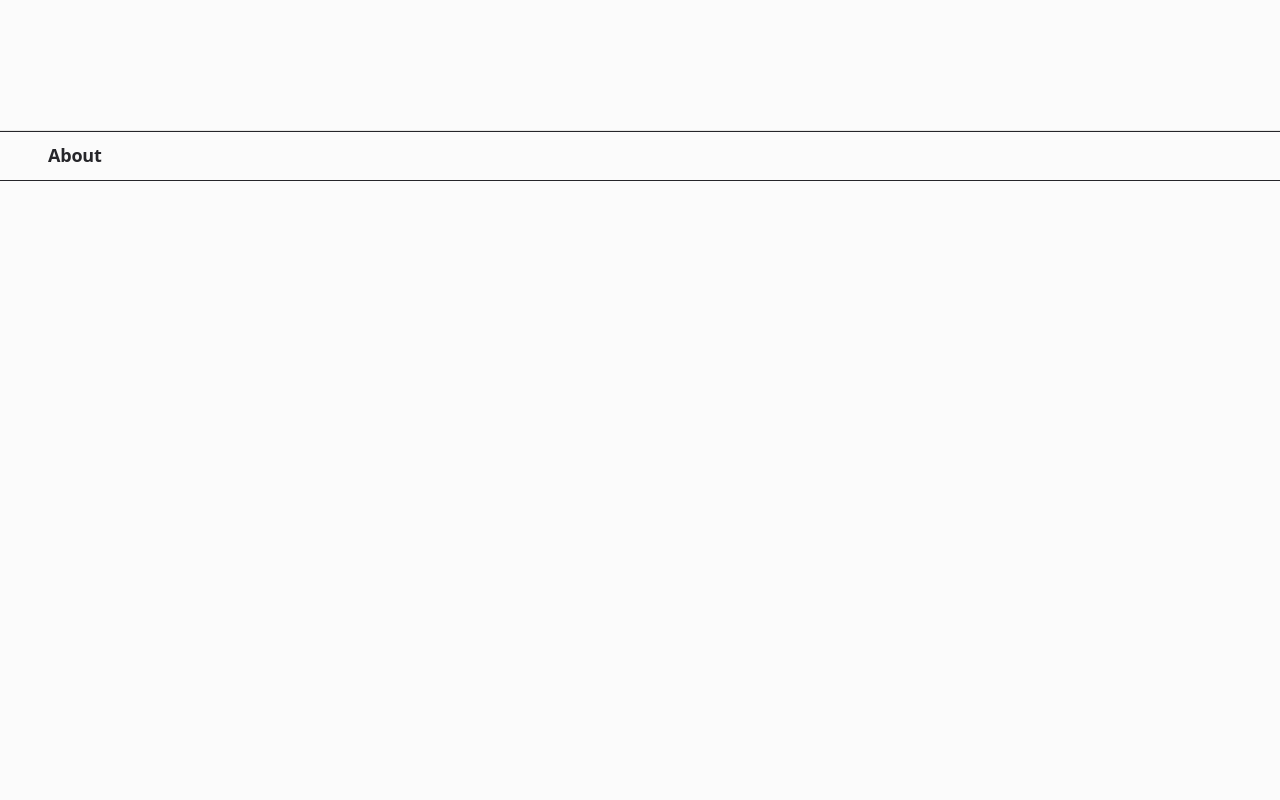
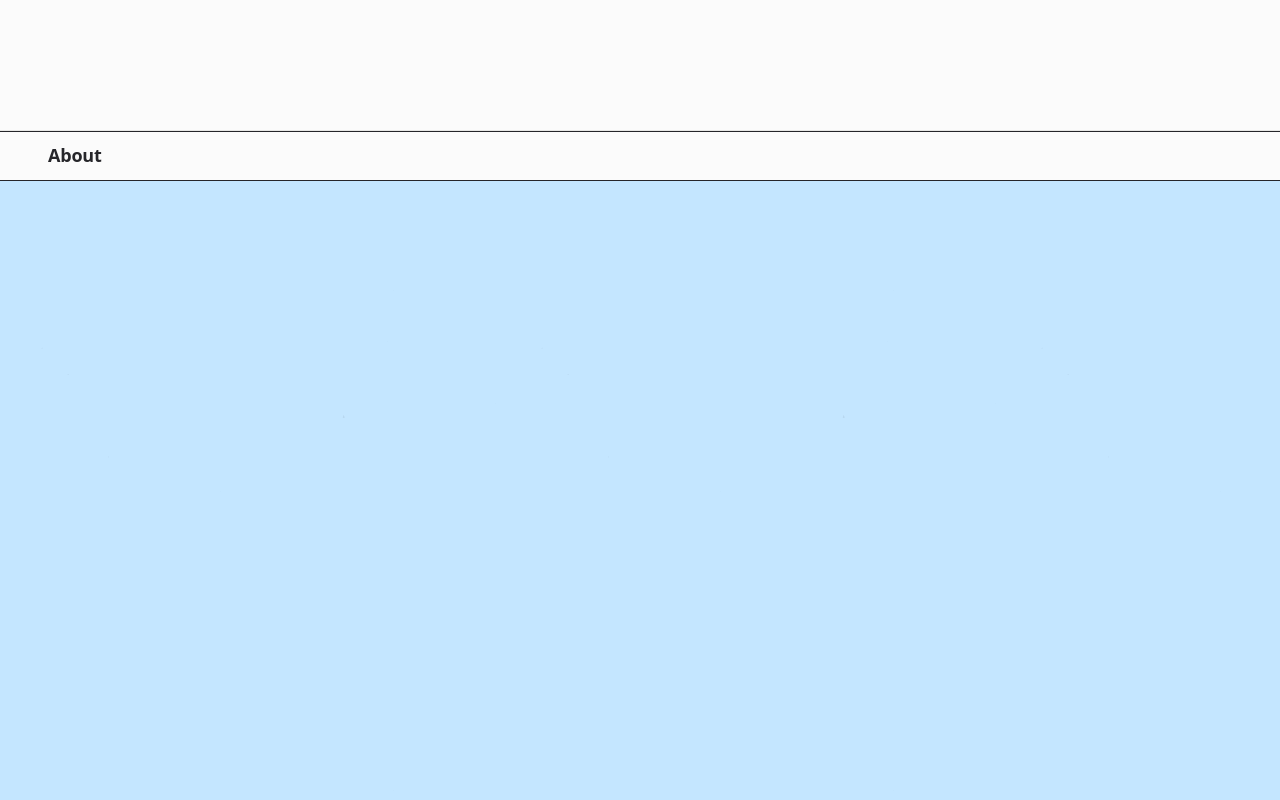
Before and after one commit to youra031220/youra-kim-portfolio, a Next.js app: page / in a window 1280 px wide. Shown: the part 740-1540 px from the top of the page. Built offline with nearby package versions, Linux system fonts and the light colour scheme; a web font is replaced by a local one.

Commit message:
Add blue textured background to about

```diff
--- a/app/globals.css
+++ b/app/globals.css
@@ -71,7 +71,10 @@ svg { width: 18px; fill: none; stroke: currentColor; stroke-width: 1.7; stroke-l
 .section-heading-inner { min-height: 48px; padding-top: 10px; padding-bottom: 10px; display: flex; align-items: center; justify-content: space-between; }
 .section-heading h2 { margin: 0; font-size: 18px; font-weight: 650; line-height: 1.2; letter-spacing: -.2px; }
 .section-heading > p { margin: 0; color: var(--muted); font-size: 12px; }
-.about { min-height: 100svh; border-top: 1px solid var(--line); }
+.about { min-height: 100svh; position: relative; background: #c4e6ff; border-top: 1px solid var(--line); }
+.about .section-heading { position: relative; z-index: 2; background: var(--background); }
+.about-texture { position: absolute; inset: 48px 0 0; z-index: 0; pointer-events: none; background-repeat: repeat; background-size: 500px 500px; opacity: .8; mix-blend-mode: multiply; }
+.about > .container { position: relative; z-index: 1; }
 .about-grid { display: grid; grid-template-columns: 1fr 1fr; gap: 8%; padding-bottom: 58px; }
 .about p { margin: 0; }
 .about-lead { font-size: 24px; line-height: 1.45; letter-spacing: -.4px; }
--- a/components/Portfolio.tsx
+++ b/components/Portfolio.tsx
@@ -76,6 +76,11 @@ export function Portfolio() {
 
       <section id="about" className="section about">
         <SectionTitle title="About" />
+        <span
+          className="about-texture"
+          style={{ backgroundImage: `url("${assetPath("/images/fresh-snow.png")}")` }}
+          aria-hidden="true"
+        />
         <div className="container">
           <div className="about-grid">
             <FadeIn className="about-lead"><p>경영학과 아트&테크놀로지를 복수전공하며 <strong>금융, 데이터 분석, AI, 서비스기획</strong>을 함께 공부했습니다.</p></FadeIn>
```
